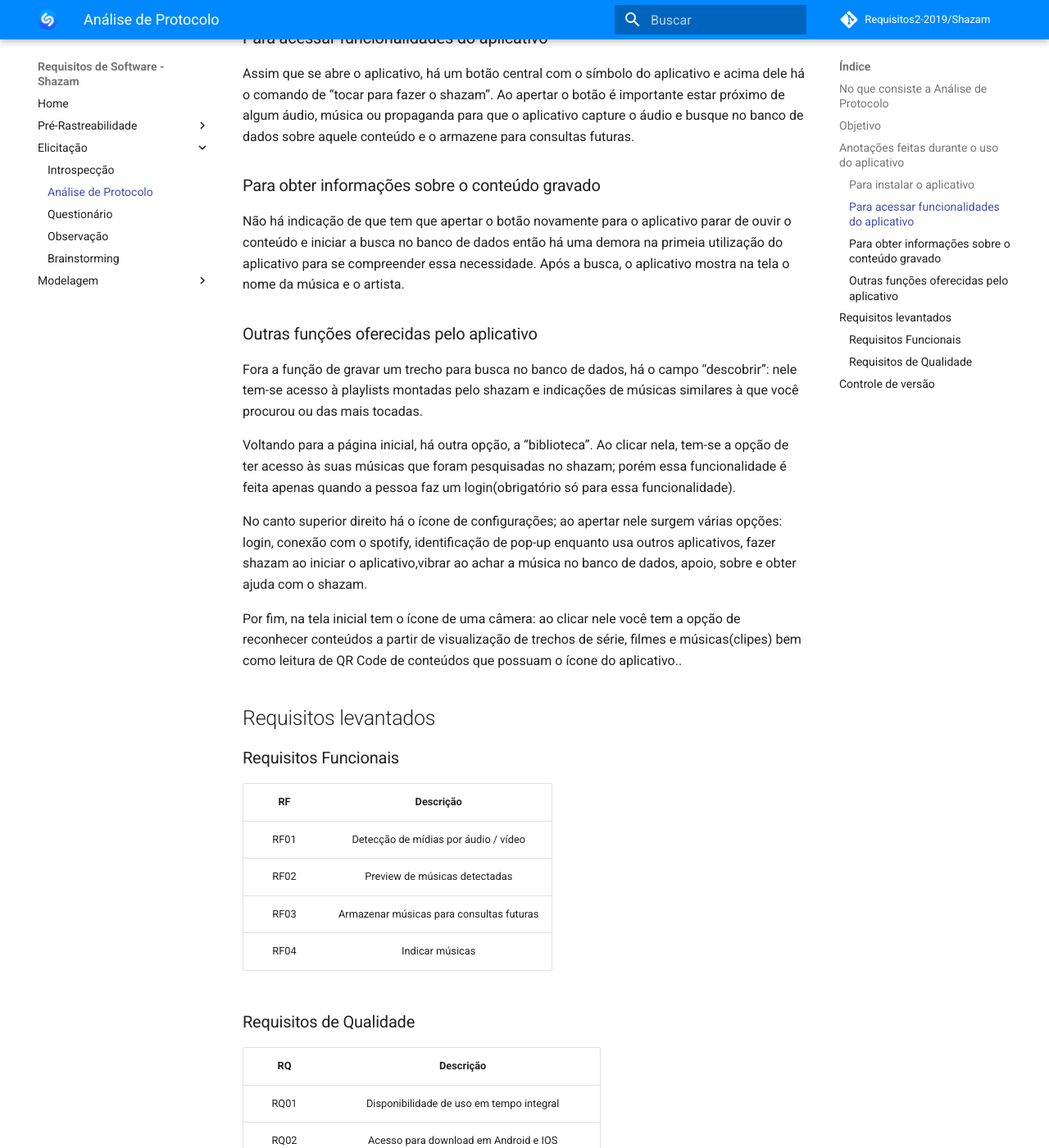
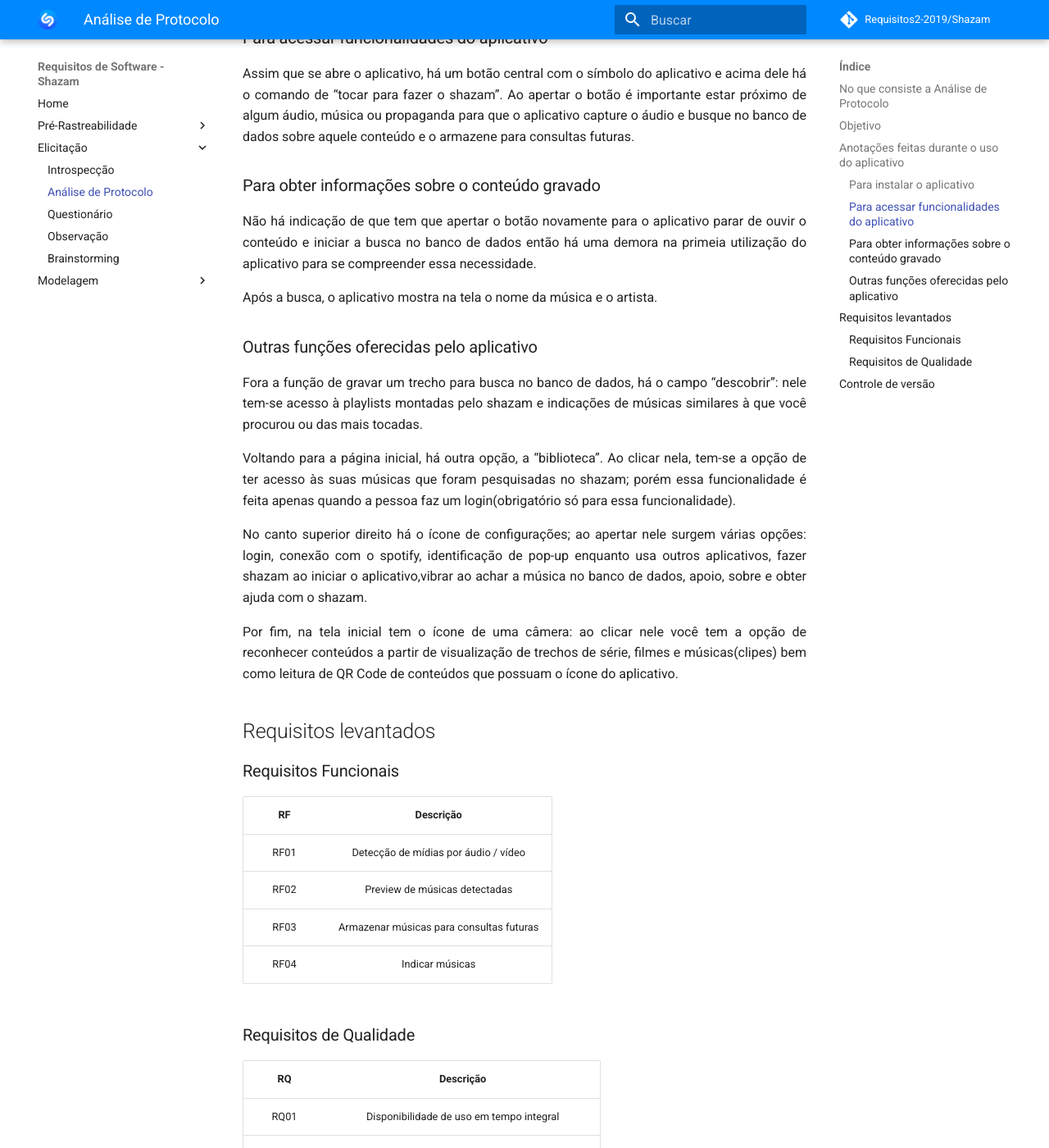
Before and after one commit to Wictorgirardi/2019.2-Shazam, an MkDocs documentation site: the page built from docs/elicitacao/analise_protocolo.md, in a window 1280 px wide and 1400 px high, scrolled down 690 px. Shown: the whole window at 82% size. Built offline with MkDocs 1.6.1 and Material for MkDocs 9.7.7, drawn with Linux system fonts in a browser that asks for light colours; comment, search, counter and statistics services are not loaded.

Commit message:
Update analise_protocolo.md

```diff
--- a/docs/elicitacao/analise_protocolo.md
+++ b/docs/elicitacao/analise_protocolo.md
@@ -2,42 +2,42 @@
 
 ## No que consiste a Análise de Protocolo
 
-A Análise de Protocolo é uma técnica de elicitação baseada na interação com a aplicação que está em estudo. Para realizar essa análise um ou mais especialistas utilizam a aplicação e explicam o que está sendo feito, seja fazendo anotações, gravando um áudio de explicação ou até mesmo um vídeo. No contexto desta elicitação foi utilizada a anotação da explicação feita.
+<p align="justify">A Análise de Protocolo é uma técnica de elicitação baseada na interação com a aplicação que está em estudo. Para realizar essa análise um ou mais especialistas utilizam a aplicação e explicam o que está sendo feito, seja fazendo anotações, gravando um áudio de explicação ou até mesmo um vídeo. No contexto desta elicitação foi utilizada a anotação da explicação feita.</p>
 
 ## Objetivo
 
-O objetivo desta técnica é, tendo a visão de um especialista, fazer o levantamento de requisitos funcionais e de qualidade para que a utilização da aplicação seja acompanhada da melhor experiência para o usuário.
+<p align="justify">O objetivo desta técnica é, tendo a visão de um especialista, fazer o levantamento de requisitos funcionais e de qualidade para que a utilização da aplicação seja acompanhada da melhor experiência para o usuário.</p>
 
 ## Anotações feitas durante o uso do aplicativo
 
 ### Para instalar o aplicativo
-Procurei o aplicativo na Play Store e cliquei no ícone do aplicativo. A instalação é rápida e não precisa de cadastro para utilizar a aplicação.
+<p align="justify">Procurei o aplicativo na Play Store e cliquei no ícone do aplicativo. A instalação é rápida e não precisa de cadastro para utilizar a aplicação.</p>
 
 ### Para acessar funcionalidades do aplicativo
-Assim que se abre o aplicativo, há um botão central com o símbolo do aplicativo e acima dele há o comando de “tocar para fazer o shazam”. Ao apertar o botão é importante estar próximo de algum áudio, música ou propaganda para que o aplicativo capture o áudio e busque no banco de dados sobre aquele conteúdo e o armazene para consultas futuras.
+<p align="justify">Assim que se abre o aplicativo, há um botão central com o símbolo do aplicativo e acima dele há o comando de “tocar para fazer o shazam”. Ao apertar o botão é importante estar próximo de algum áudio, música ou propaganda para que o aplicativo capture o áudio e busque no banco de dados sobre aquele conteúdo e o armazene para consultas futuras.</p>
 
 ### Para obter informações sobre o conteúdo gravado
-Não há indicação de que tem que apertar o botão novamente para o aplicativo parar de ouvir
-o conteúdo e iniciar a busca no banco de dados então há uma demora na primeia utilização do aplicativo para se compreender essa necessidade.
-Após a busca, o aplicativo mostra na tela o nome da música e o artista.
+<p align="justify">Não há indicação de que tem que apertar o botão novamente para o aplicativo parar de ouvir
+o conteúdo e iniciar a busca no banco de dados então há uma demora na primeia utilização do aplicativo para se compreender essa necessidade.</p>
+<p align="justify">Após a busca, o aplicativo mostra na tela o nome da música e o artista.</p>
 
 ### Outras funções oferecidas pelo aplicativo
-Fora a função de gravar um trecho para busca no banco de dados, há o campo “descobrir”: nele tem-se acesso à playlists montadas pelo
-shazam e indicações de músicas similares à que você procurou ou das mais tocadas.
+<p align="justify">Fora a função de gravar um trecho para busca no banco de dados, há o campo “descobrir”: nele tem-se acesso à playlists montadas pelo
+shazam e indicações de músicas similares à que você procurou ou das mais tocadas.</p>
 
-Voltando para a página inicial, há outra opção, a “biblioteca”. Ao clicar nela, tem-se a
+<p align="justify">Voltando para a página inicial, há outra opção, a “biblioteca”. Ao clicar nela, tem-se a
 opção de ter acesso às suas músicas que foram pesquisadas no shazam; porém essa
 funcionalidade é feita apenas quando a pessoa faz um login(obrigatório só para essa
-funcionalidade).
+funcionalidade).</p>
 
-No canto superior direito há o ícone de configurações;
+<p align="justify">No canto superior direito há o ícone de configurações;
 ao apertar nele surgem várias opções: login, conexão com o spotify, identificação de pop-up
 enquanto usa outros aplicativos, fazer shazam ao iniciar o aplicativo,vibrar ao achar
-a música no banco de dados, apoio, sobre e obter ajuda com o shazam.
+a música no banco de dados, apoio, sobre e obter ajuda com o shazam.</p>
 
-Por fim, na tela inicial tem o ícone de uma câmera: ao clicar nele você tem a opção de
+<p align="justify">Por fim, na tela inicial tem o ícone de uma câmera: ao clicar nele você tem a opção de
 reconhecer conteúdos a partir de visualização de trechos de série, filmes e músicas(clipes)
-bem como leitura de QR Code de conteúdos que possuam o ícone do aplicativo..
+bem como leitura de QR Code de conteúdos que possuam o ícone do aplicativo.</p>
 
 
 ## Requisitos levantados
```
